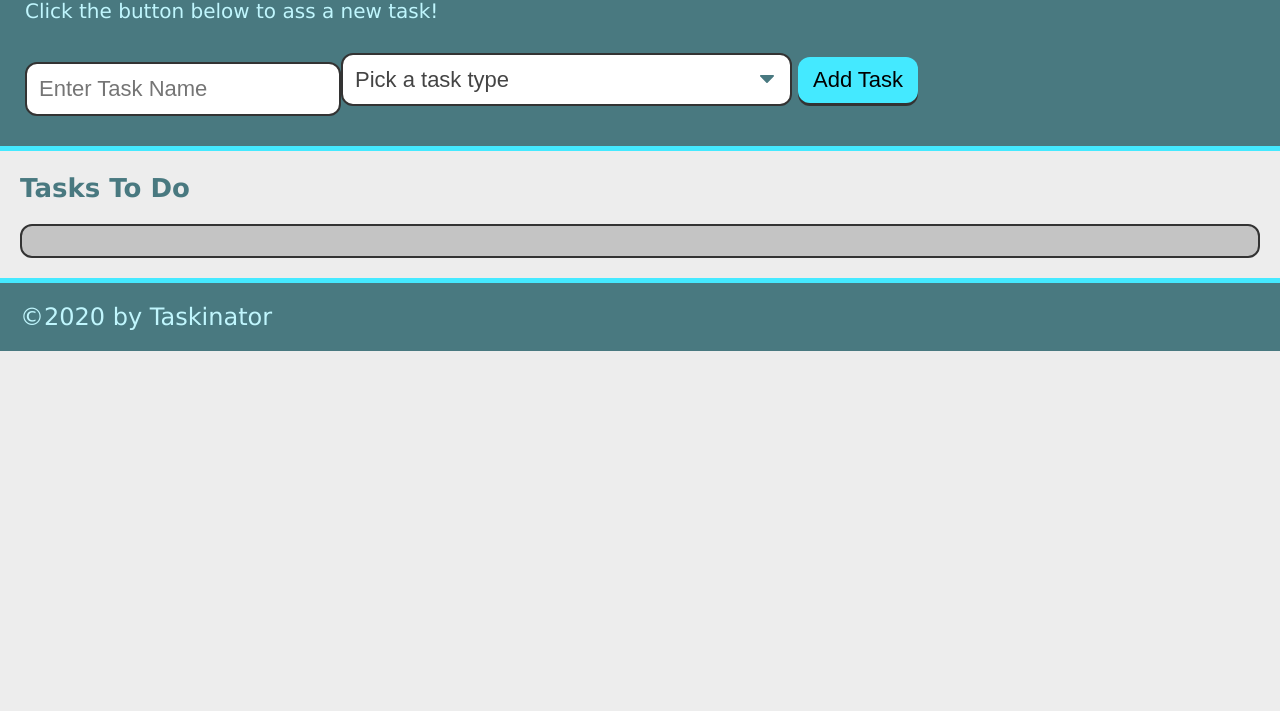
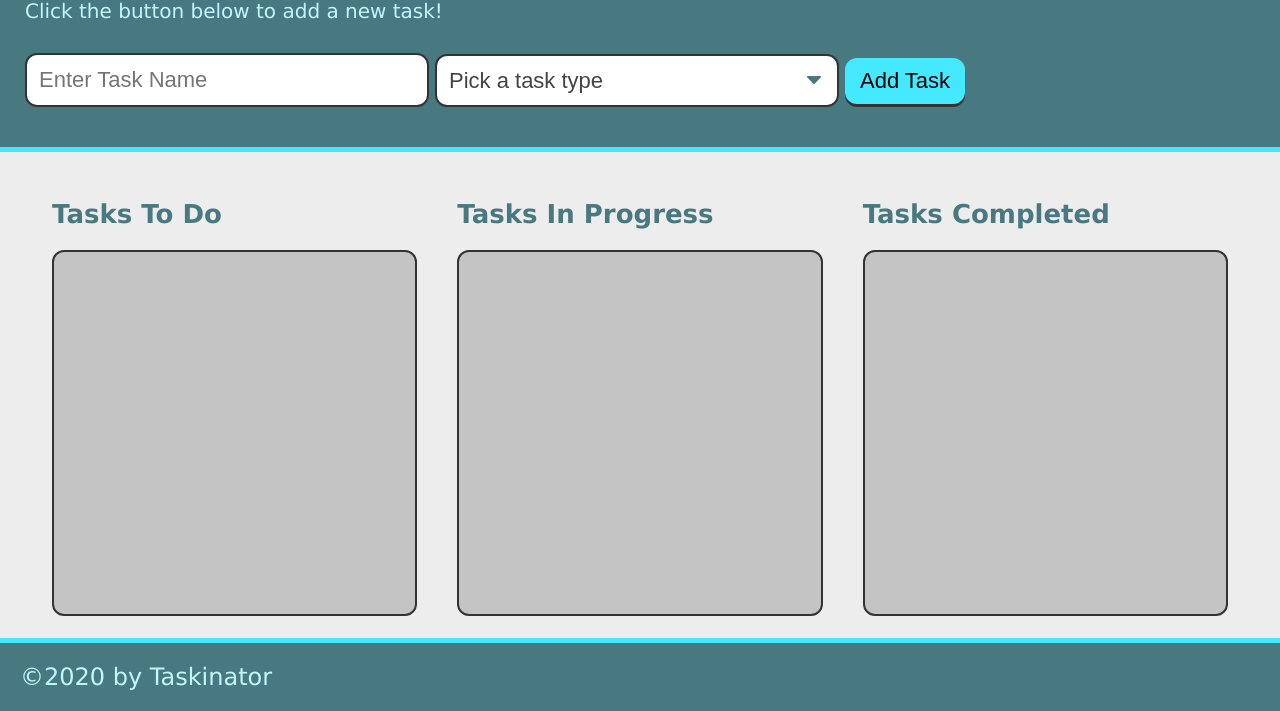
Before and after one commit to mitchlyon/taskinator, a plain HTML site: page index.html in a window 1280 px wide. Shown: the part 89-800 px from the top of the page. Drawn offline with Linux system fonts and the light colour scheme.

Commit message:
changes through git

```diff
--- a/index.html
+++ b/index.html
@@ -10,37 +10,51 @@
 </head>
 
 <body>
+
   <header>
     <h1 class="page-title">Taskinator</h1>
-        <p>Click the button below to ass a new task!</p>
+    <p>Click the button below to add a new task!</p>
     <form id="task-form">
-            <div>
-                <input type="text" name="task-name" placeholder="Enter Task Name"/>
+      <div class="form-group">
+        <input type="text" name="task-name" placeholder="Enter Task Name" />
       </div>
       <div class="form-group">
         <select name="task-type" class="select-dropdown">
-                    <option value="" disabled selected>Pick a task type</option>
+          <option value="" selected disabled>Pick a task type</option>
           <option value="Print">Print</option>
           <option value="Web">Web</option>
           <option value="Mobile">Mobile</option>
         </select>
       </div>
       <div class="form-group">
-                <button class="btn" id="save-task">Add Task</button>
+        <button class="btn" id="save-task" type="submit">Add Task</button>
       </div>
     </form>
   </header>
 
-    <main>
+  <main class="page-content" id="page-content">
+    <!-- Tasks To Do -->
     <section class="task-list-wrapper">
       <h2 class="list-title">Tasks To Do</h2>
       <ul class="task-list" id="tasks-to-do"></ul>
     </section>
 
+    <!-- Tasks In Progress -->
+    <section class="task-list-wrapper">
+      <h2 class="list-title">Tasks In Progress</h2>
+      <ul class="task-list" id="tasks-in-progress"></ul>
+    </section>
+
+    <!-- Tasks Completed -->
+    <section class="task-list-wrapper">
+      <h2 class="list-title">Tasks Completed</h2>
+      <ul class="task-list" id="tasks-completed"></ul>
+    </section>
+  </main>
+
   <footer>
     &copy;2020 by Taskinator
   </footer>
-    </main>
 
   <script src="./assets/js/script.js"></script>
 </body>
```
Lines whose indentation alone changed are shown as unchanged.
